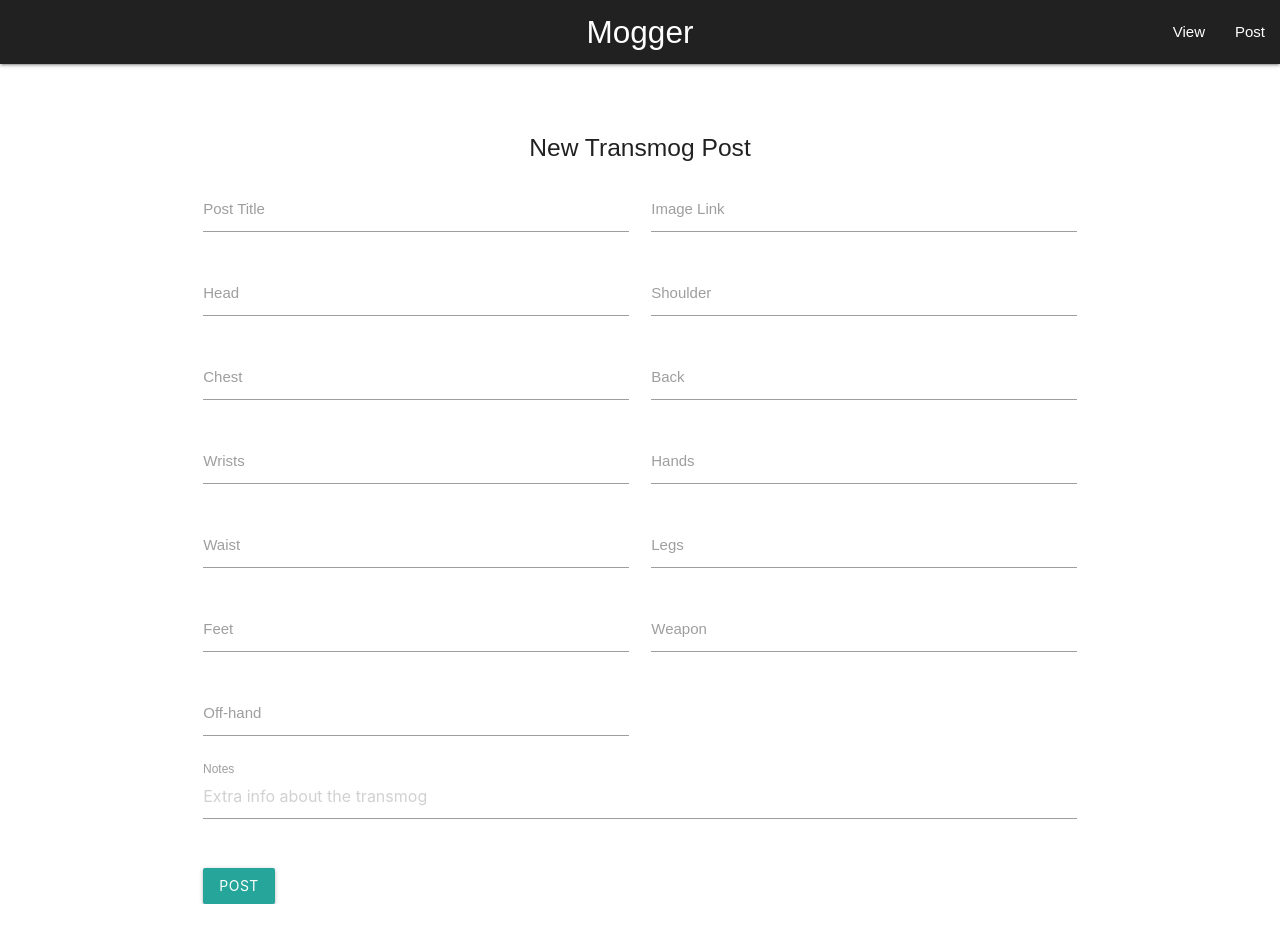
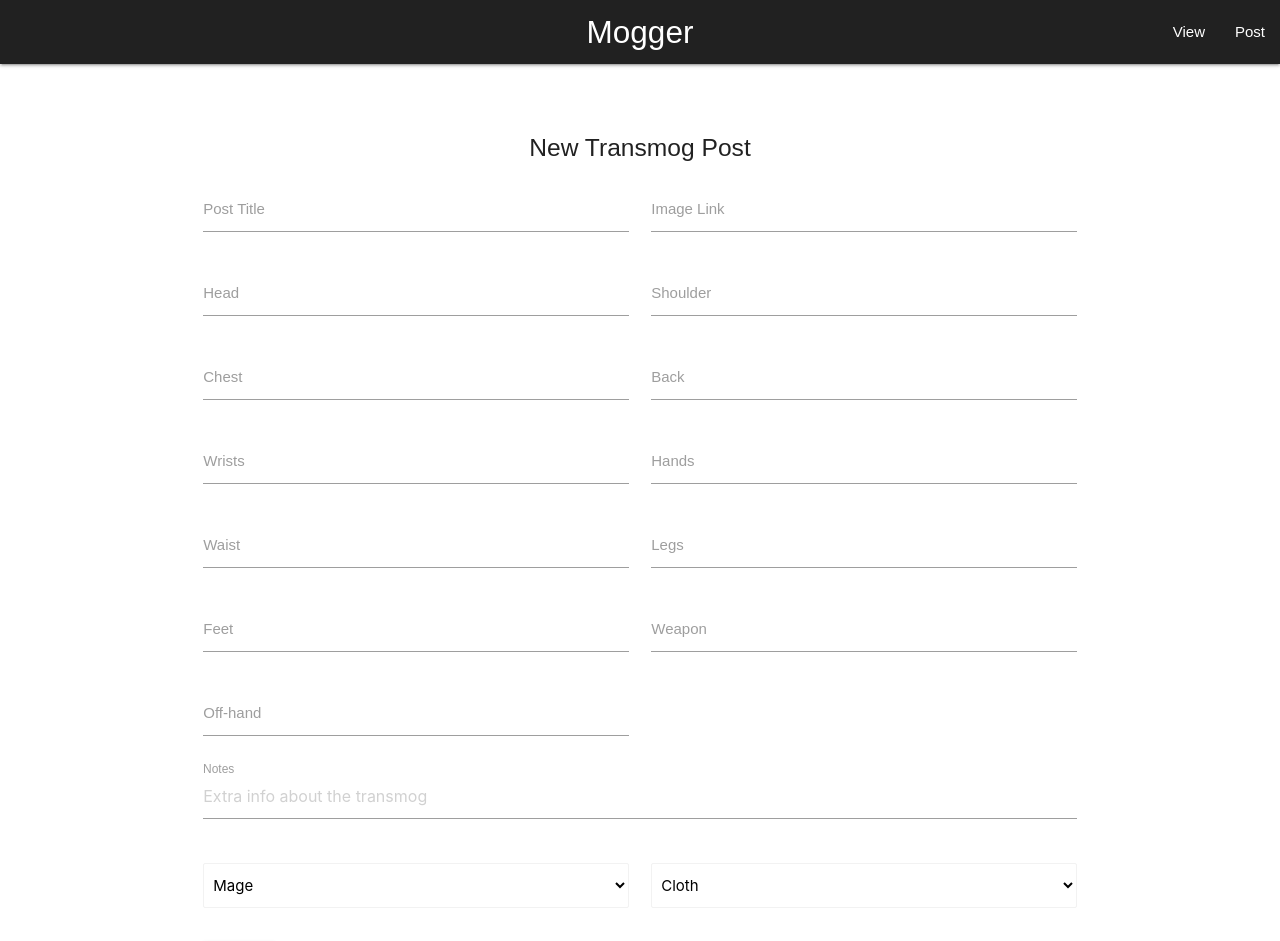
Before and after one commit to Danex2/mogger, a React (Create React App) app in the folder mogger-front/: page /post in a window 1280 px wide. Shown: the top 941 px of the page. Before the commit the page ends 904 px from the top, so only its background shows below. Built offline with nearby package versions, Linux system fonts and the light colour scheme.

Commit message:
ok post form is now 100% finished

```diff
--- a/mogger-front/src/components/Post.js
+++ b/mogger-front/src/components/Post.js
@@ -1,5 +1,6 @@
 import React, { Component } from "react";
 import axios from "axios";
+import "../App.css";
 
 class Post extends Component {
   state = {
@@ -55,7 +56,6 @@ class Post extends Component {
 
   handleChange = e => {
     this.setState({ [e.target.id]: e.target.value });
-    console.log(this.state);
   };
 
   handleArmorChange = e => {
@@ -72,7 +72,7 @@ class Post extends Component {
     return (
       <div className="row container form-container">
         <h5 className="center-align">New Transmog Post</h5>
-        <form className="col s12">
+        <form className="col s12" onSubmit={this.onSubmit}>
           <div className="row">
             <div className="input-field col s6">
               <input
@@ -80,6 +80,7 @@ class Post extends Component {
                 type="text"
                 autoComplete="off"
                 onChange={this.handleChange}
+                required
               />
               <label htmlFor="title">Post Title</label>
             </div>
@@ -87,8 +88,10 @@ class Post extends Component {
               <input
                 id="image"
                 type="text"
+                name="image"
                 autoComplete="off"
                 onChange={this.handleChange}
+                required
               />
               <label htmlFor="imgLink">Image Link</label>
             </div>
@@ -200,6 +203,41 @@ class Post extends Component {
               />
               <label htmlFor="notes">Notes</label>
             </div>
+            <div className="input-field col s12 l6">
+              <select
+                className="browser-default"
+                onChange={this.handleClassChange}
+              >
+                <option defaultValue="class" disabled>
+                  Class
+                </option>
+                <option value="Mage">Mage</option>
+                <option value="Death Knight">Death Knight</option>
+                <option value="Warrior">Warrior</option>
+                <option value="Hunter">Hunter</option>
+                <option value="Priest">Priest</option>
+                <option value="Warlock">Warlock</option>
+                <option value="Druid">Druid</option>
+                <option value="Demon Hunter">Demon Hunter</option>
+                <option value="Rogue">Rogue</option>
+                <option value="Shaman">Shaman</option>
+                <option value="Paladin">Paladin</option>
+              </select>
+            </div>
+            <div className="input-field col s12 l6">
+              <select
+                className="browser-default"
+                onChange={this.handleArmorChange}
+              >
+                <option defaultValue="Armor Type" disabled>
+                  Armor Type
+                </option>
+                <option value="Cloth">Cloth</option>
+                <option value="Mail">Mail</option>
+                <option value="Plate">Plate</option>
+                <option value="Leather">Leather</option>
+              </select>
+            </div>
           </div>
           <button className="waves-effect waves-light btn">Post</button>
         </form>
```
Also changed, not shown: mogger-front/src/App.css (line endings or trailing spaces).
